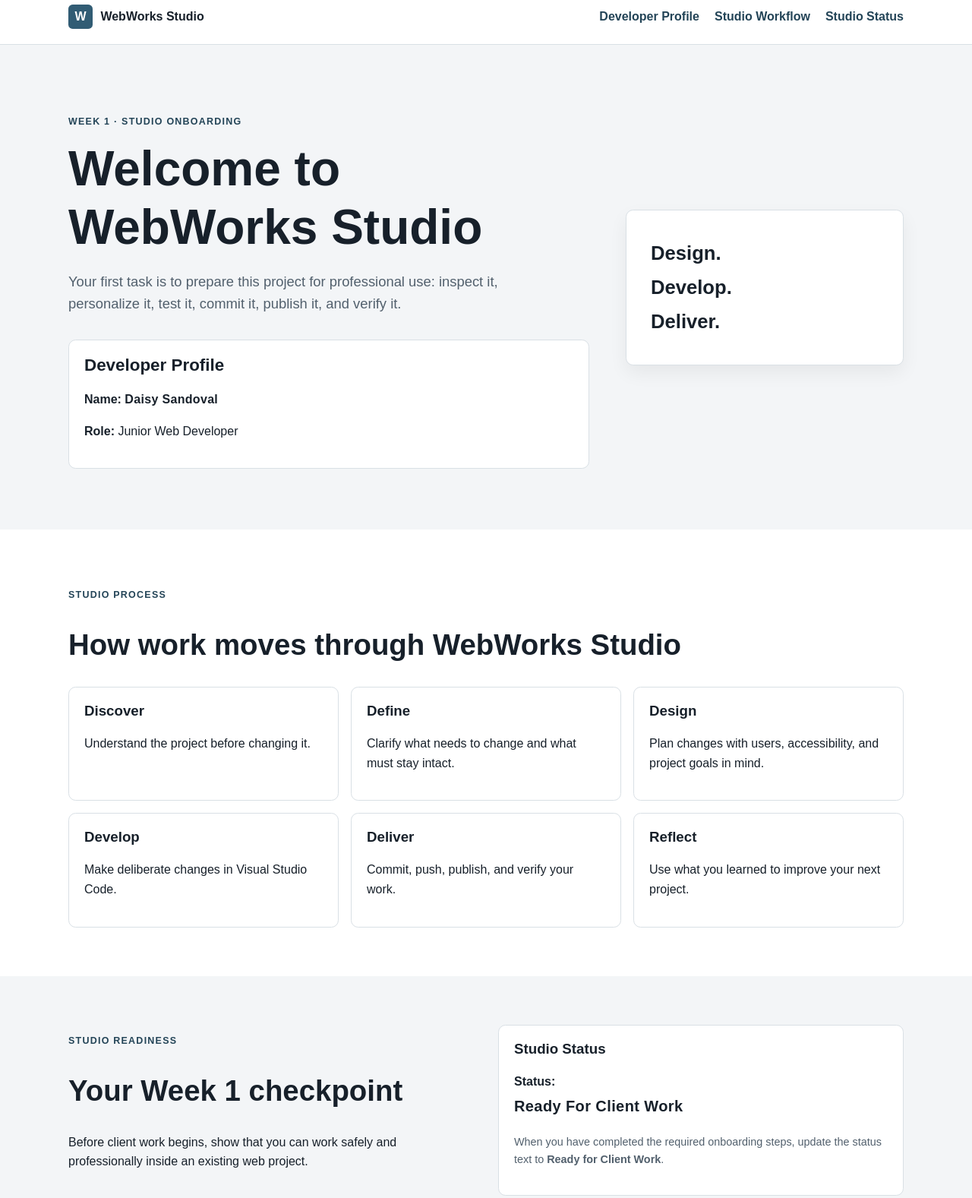
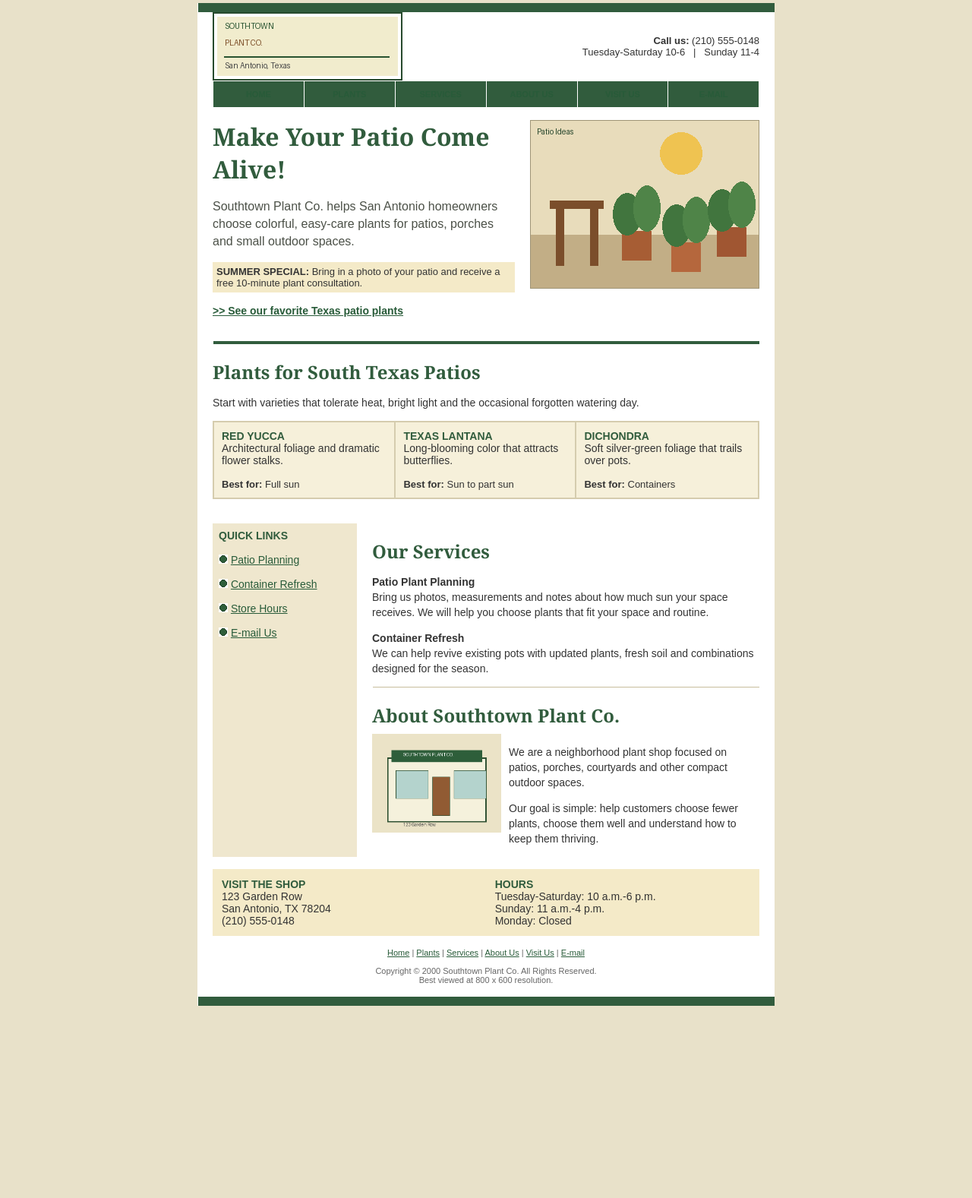
Before and after one commit to DaisyS101/webworks-studio, a plain HTML site: page index.html in a window 1280 px wide. Shown: the part 14-1591 px from the top of the page at 76% size. After the commit the page ends 1356 px from the top, so only its background shows below. Drawn offline with Linux system fonts and the light colour scheme.

Commit message:
legacy-modernization/
Long Day just Working.

```diff
--- /dev/null
+++ b/css/site.css
@@ -0,0 +1,92 @@
+/* Southtown Plant Co. legacy style sheet
+   Last updated: 08/17/2000
+*/
+
+body {
+  margin-top: 18px;
+  margin-bottom: 18px;
+  font-family: Arial, Helvetica, sans-serif;
+  font-size: 14px;
+}
+
+p {
+  font-family: Arial, Helvetica, sans-serif;
+  font-size: 14px;
+  line-height: 20px;
+}
+
+.intro {
+  font-family: Arial, Helvetica, sans-serif;
+  font-size: 16px;
+  line-height: 23px;
+  color: #4C5148;
+}
+
+h2 {
+  font-family: Georgia, "Times New Roman", serif;
+  color: #315C3D;
+  font-size: 24px;
+  margin-bottom: 8px;
+}
+
+a {
+  color: #285B39;
+}
+
+a:hover {
+  color: #993300;
+}
+
+.navcell {
+  background-color: #315C3D;
+  height: 34px;
+}
+
+.navcell a {
+  font-family: Arial, Helvetica, sans-serif;
+  color: #FFFFFF;
+  font-size: 11px;
+  font-weight: bold;
+  text-decoration: none;
+}
+
+.navcell a:hover {
+  color: #FFF3B8;
+}
+
+.photo {
+  border: 1px solid #9E9475;
+}
+
+.footertext {
+  font-family: Arial, Helvetica, sans-serif;
+  font-size: 11px;
+  color: #666666;
+}
+
+.footertext a {
+  font-family: Arial, Helvetica, sans-serif;
+  font-size: 11px;
+}
+
+/* old notes
+.green { color: #315C3D; }
+*/
+
+td {
+  font-family: Arial, Helvetica, sans-serif;
+  font-size: 14px;
+}
+
+/* duplicate link rules from later update */
+a:link {
+  color: #285B39;
+}
+
+a:visited {
+  color: #6C4E32;
+}
+
+a:active {
+  color: #993300;
+}
--- a/index.html
+++ b/index.html
@@ -1,125 +1,250 @@
-<!doctype html>
-<html lang="en">
+<!DOCTYPE HTML PUBLIC "-//W3C//DTD HTML 4.01 Transitional//EN"
+  "http://www.w3.org/TR/html4/loose.dtd">
+<html>
 <head>
-  <meta charset="utf-8">
-  <meta name="viewport" content="width=device-width, initial-scale=1">
-  <title>WebWorks Studio | Studio Onboarding</title>
-  <link rel="stylesheet" href="css/styles.css">
+  <title>Southtown Plant Co. - San Antonio Plants and Patio Ideas</title>
+  <meta http-equiv="Content-Type" content="text/html; charset=utf-8">
+  <meta name="description" content="Southtown Plant Co. offers plants and patio ideas for San Antonio homes.">
+  <link rel="stylesheet" type="text/css" href="css/site.css">
 </head>
-<body>
-  <a class="skip-link" href="#main-content">Skip to main content</a>
 
-  <header class="site-header">
-    <div class="container header-inner">
-      <a class="brand" href="index.html" aria-label="WebWorks Studio home">
-        <span class="brand-mark" aria-hidden="true">W</span>
-        <span>WebWorks Studio</span>
-      </a>
+<body bgcolor="#E8E1C9" text="#333333" link="#285B39" vlink="#6C4E32" alink="#993300">
 
-      <nav aria-label="Primary navigation">
-        <ul class="nav-list">
-          <li><a href="#profile">Developer Profile</a></li>
-          <li><a href="#workflow">Studio Workflow</a></li>
-          <li><a href="#status">Studio Status</a></li>
-        </ul>
-      </nav>
-    </div>
-  </header>
+<center>
 
-  <main id="main-content">
-    <section class="hero" id="profile">
-      <div class="container hero-grid">
-        <div>
-          <p class="eyebrow">Week 1 · Studio Onboarding</p>
-          <h1>Welcome to WebWorks Studio</h1>
-          <p class="lead">
-            Your first task is to prepare this project for professional use:
-            inspect it, personalize it, test it, commit it, publish it, and verify it.
-          </p>
+<table width="760" border="0" cellspacing="0" cellpadding="0" bgcolor="#FFFFFF">
+  <tr>
+    <td colspan="3" height="12" bgcolor="#315C3D">
+      <img src="images/spacer.gif" width="1" height="12" alt="">
+    </td>
+  </tr>
 
-          <div class="profile-card" aria-labelledby="developer-heading">
-            <h2 id="developer-heading">Developer Profile</h2>
-            <p><strong>Name:</strong> <span class="placeholder">Daisy Sandoval</span></p>
-            <p><strong>Role:</strong> Junior Web Developer</p>
-          </div>
-        </div>
+  <tr>
+    <td width="20"><img src="images/spacer.gif" width="20" height="1" alt=""></td>
+    <td width="720">
 
-        <div class="hero-card" aria-label="WebWorks Studio motto">
-          <p>Design.</p>
-          <p>Develop.</p>
-          <p>Deliver.</p>
-        </div>
+      <table width="720" border="0" cellspacing="0" cellpadding="0">
+        <tr>
+          <td width="270" valign="middle">
+            <a href="index.html"><img src="images/logo.gif" width="250" height="90" border="0" alt="Southtown Plant Company"></a>
+          </td>
+          <td width="450" align="right" valign="middle">
+            <font face="Arial, Helvetica, sans-serif" size="2">
+              <b>Call us:</b> (210) 555-0148<br>
+              Tuesday-Saturday 10-6 &nbsp; | &nbsp; Sunday 11-4
+            </font>
+          </td>
+        </tr>
+      </table>
+
+      <table width="720" border="0" cellspacing="1" cellpadding="0" bgcolor="#FFFFFF">
+        <tr>
+          <td class="navcell" width="120" align="center"><a href="index.html">HOME</a></td>
+          <td class="navcell" width="120" align="center"><a href="#plants">PLANTS</a></td>
+          <td class="navcell" width="120" align="center"><a href="#services">SERVICES</a></td>
+          <td class="navcell" width="120" align="center"><a href="#about">ABOUT US</a></td>
+          <td class="navcell" width="120" align="center"><a href="#visit">VISIT US</a></td>
+          <td class="navcell" width="120" align="center"><a href="mailto:hello@example.com">E-MAIL</a></td>
+        </tr>
+      </table>
+
+      <img src="images/spacer.gif" width="1" height="16" alt="">
+
+      <table width="720" border="0" cellspacing="0" cellpadding="0">
+        <tr>
+          <td width="420" valign="top">
+            <font face="Georgia, Times New Roman, serif" size="6" color="#315C3D">
+              <b>Make Your Patio Come Alive!</b>
+            </font>
+
+            <p class="intro">
+              Southtown Plant Co. helps San Antonio homeowners choose colorful,
+              easy-care plants for patios, porches and small outdoor spaces.
+            </p>
+
+            <table border="0" cellspacing="0" cellpadding="5" bgcolor="#F4EAC8">
+              <tr>
+                <td>
+                  <font face="Arial, Helvetica, sans-serif" size="2">
+                    <b>SUMMER SPECIAL:</b> Bring in a photo of your patio and receive
+                    a free 10-minute plant consultation.
+                  </font>
+                </td>
+              </tr>
+            </table>
+
+            <p><a href="#plants"><b>&gt;&gt; See our favorite Texas patio plants</b></a></p>
+          </td>
+
+          <td width="20"><img src="images/spacer.gif" width="20" height="1" alt=""></td>
+
+          <td width="280" valign="top" align="right">
+            <img src="images/patio.gif" width="300" height="220"
+                 alt="Sunny patio with potted plants and a chair" class="photo">
+          </td>
+        </tr>
+      </table>
+
+      <br>
+
+      <table width="720" border="0" cellspacing="0" cellpadding="0">
+        <tr>
+          <td bgcolor="#315C3D" height="4"><img src="images/spacer.gif" width="1" height="4" alt=""></td>
+        </tr>
+      </table>
+
+      <a name="plants"></a>
+      <h2>Plants for South Texas Patios</h2>
+      <p>
+        Start with varieties that tolerate heat, bright light and the occasional forgotten watering day.
+      </p>
+
+      <table width="720" border="1" bordercolor="#D5CCAE" cellspacing="0" cellpadding="10">
+        <tr bgcolor="#F6F0DA">
+          <td width="240" valign="top">
+            <b><font color="#315C3D">RED YUCCA</font></b><br>
+            Architectural foliage and dramatic flower stalks.<br><br>
+            <font size="2"><b>Best for:</b> Full sun</font>
+          </td>
+
+          <td width="240" valign="top">
+            <b><font color="#315C3D">TEXAS LANTANA</font></b><br>
+            Long-blooming color that attracts butterflies.<br><br>
+            <font size="2"><b>Best for:</b> Sun to part sun</font>
+          </td>
+
+          <td width="240" valign="top">
+            <b><font color="#315C3D">DICHONDRA</font></b><br>
+            Soft silver-green foliage that trails over pots.<br><br>
+            <font size="2"><b>Best for:</b> Containers</font>
+          </td>
+        </tr>
+      </table>
+
+      <br><br>
+
+      <table width="720" border="0" cellspacing="0" cellpadding="0">
+        <tr>
+          <td width="190" valign="top" bgcolor="#EFE7CE">
+
+            <table width="190" border="0" cellspacing="0" cellpadding="8">
+              <tr>
+                <td>
+                  <b><font color="#315C3D">QUICK LINKS</font></b><br><br>
+
+                  <img src="images/bullet.gif" width="12" height="12" alt="">
+                  <a href="#services">Patio Planning</a><br><br>
+
+                  <img src="images/bullet.gif" width="12" height="12" alt="">
+                  <a href="#services">Container Refresh</a><br><br>
+
+                  <img src="images/bullet.gif" width="12" height="12" alt="">
+                  <a href="#visit">Store Hours</a><br><br>
+
+                  <img src="images/bullet.gif" width="12" height="12" alt="">
+                  <a href="mailto:hello@example.com">E-mail Us</a>
+                </td>
+              </tr>
+            </table>
+
+          </td>
+
+          <td width="20"><img src="images/spacer.gif" width="20" height="1" alt=""></td>
+
+          <td width="510" valign="top">
+
+            <a name="services"></a>
+            <h2>Our Services</h2>
+
+            <p><b>Patio Plant Planning</b><br>
+              Bring us photos, measurements and notes about how much sun your space receives.
+              We will help you choose plants that fit your space and routine.
+            </p>
+
+            <p><b>Container Refresh</b><br>
+              We can help revive existing pots with updated plants, fresh soil and combinations
+              designed for the season.
+            </p>
+
+            <table width="510" border="0" cellspacing="0" cellpadding="0">
+              <tr><td height="1" bgcolor="#C8BE9D"><img src="images/spacer.gif" width="1" height="1" alt=""></td></tr>
+            </table>
+
+            <a name="about"></a>
+            <h2>About Southtown Plant Co.</h2>
+
+            <table width="510" border="0" cellspacing="0" cellpadding="0">
+              <tr>
+                <td width="180" valign="top">
+                  <img src="images/storefront.gif" width="170" height="130"
+                       alt="Southtown Plant Company storefront">
+                </td>
+                <td width="330" valign="top">
+                  <p>
+                    We are a neighborhood plant shop focused on patios, porches,
+                    courtyards and other compact outdoor spaces.
+                  </p>
+                  <p>
+                    Our goal is simple: help customers choose fewer plants,
+                    choose them well and understand how to keep them thriving.
+                  </p>
+                </td>
+              </tr>
+            </table>
+
+          </td>
+        </tr>
+      </table>
+
+      <br>
+
+      <a name="visit"></a>
+      <table width="720" border="0" cellspacing="0" cellpadding="12" bgcolor="#F4EAC8">
+        <tr>
+          <td width="360" valign="top">
+            <b><font color="#315C3D">VISIT THE SHOP</font></b><br>
+            123 Garden Row<br>
+            San Antonio, TX 78204<br>
+            (210) 555-0148
+          </td>
+
+          <td width="360" valign="top">
+            <b><font color="#315C3D">HOURS</font></b><br>
+            Tuesday-Saturday: 10 a.m.-6 p.m.<br>
+            Sunday: 11 a.m.-4 p.m.<br>
+            Monday: Closed
+          </td>
+        </tr>
+      </table>
+
+      <br>
+
+      <div align="center" class="footertext">
+        <a href="index.html">Home</a> |
+        <a href="#plants">Plants</a> |
+        <a href="#services">Services</a> |
+        <a href="#about">About Us</a> |
+        <a href="#visit">Visit Us</a> |
+        <a href="mailto:hello@example.com">E-mail</a>
+        <br><br>
+        Copyright &copy; 2000 Southtown Plant Co. All Rights Reserved.<br>
+        Best viewed at 800 x 600 resolution.
       </div>
-    </section>
 
-    <section class="section" id="workflow">
-      <div class="container">
-        <p class="eyebrow">Studio Process</p>
-        <h2>How work moves through WebWorks Studio</h2>
+      <br>
 
-        <div class="workflow-grid">
-          <article class="card">
-            <h3>Discover</h3>
-            <p>Understand the project before changing it.</p>
-          </article>
+    </td>
+    <td width="20"><img src="images/spacer.gif" width="20" height="1" alt=""></td>
+  </tr>
 
-          <article class="card">
-            <h3>Define</h3>
-            <p>Clarify what needs to change and what must stay intact.</p>
-          </article>
+  <tr>
+    <td colspan="3" height="12" bgcolor="#315C3D">
+      <img src="images/spacer.gif" width="1" height="12" alt="">
+    </td>
+  </tr>
+</table>
 
-          <article class="card">
-            <h3>Design</h3>
-            <p>Plan changes with users, accessibility, and project goals in mind.</p>
-          </article>
+</center>
 
-          <article class="card">
-            <h3>Develop</h3>
-            <p>Make deliberate changes in Visual Studio Code.</p>
-          </article>
-
-          <article class="card">
-            <h3>Deliver</h3>
-            <p>Commit, push, publish, and verify your work.</p>
-          </article>
-
-          <article class="card">
-            <h3>Reflect</h3>
-            <p>Use what you learned to improve your next project.</p>
-          </article>
-        </div>
-      </div>
-    </section>
-
-    <section class="section section-alt" id="status">
-      <div class="container two-column">
-        <div>
-          <p class="eyebrow">Studio Readiness</p>
-          <h2>Your Week 1 checkpoint</h2>
-          <p>
-            Before client work begins, show that you can work safely and professionally
-            inside an existing web project.
-          </p>
-        </div>
-
-        <div class="check-card">
-          <h3>Studio Status</h3>
-          <p class="status-label"><strong>Status:</strong></p>
-          <p class="status-value placeholder">Ready For Client Work</p>
-          <p class="small">
-            When you have completed the required onboarding steps, update the status
-            text to <strong>Ready for Client Work</strong>.
-          </p>
-        </div>
-      </div>
-    </section>
-  </main>
-
-  <footer class="site-footer">
-    <div class="container">
-      <p><strong>WebWorks Studio</strong> · Design. Develop. Deliver.</p>
-      <p class="small">Training project for WebWorks Studio.</p>
-    </div>
-  </footer>
 </body>
 </html>
```
Also changed, not shown: README.md, images/bullet.gif (added), images/logo.gif (added), images/patio.gif (added), images/spacer.gif (added), images/storefront.gif (added).
